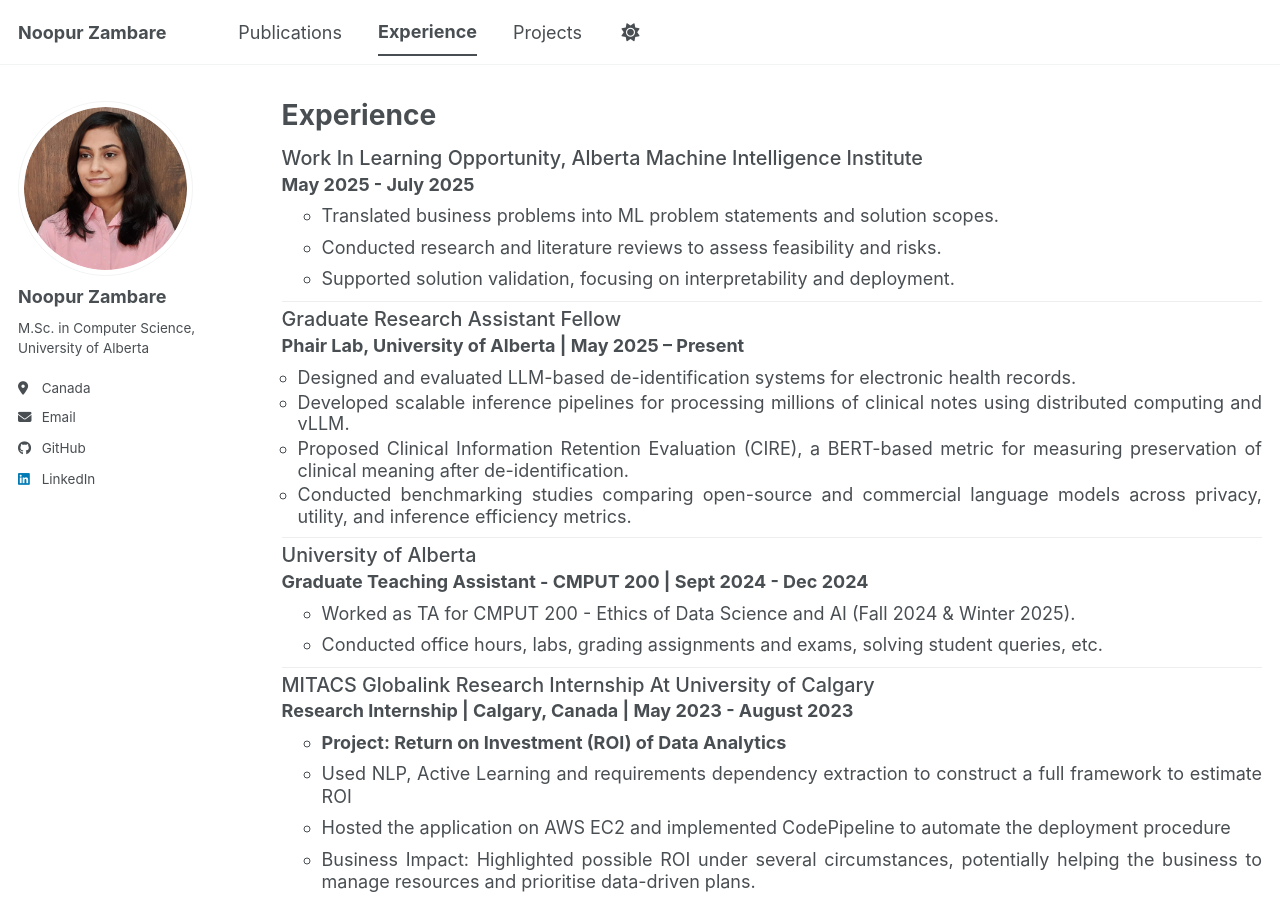
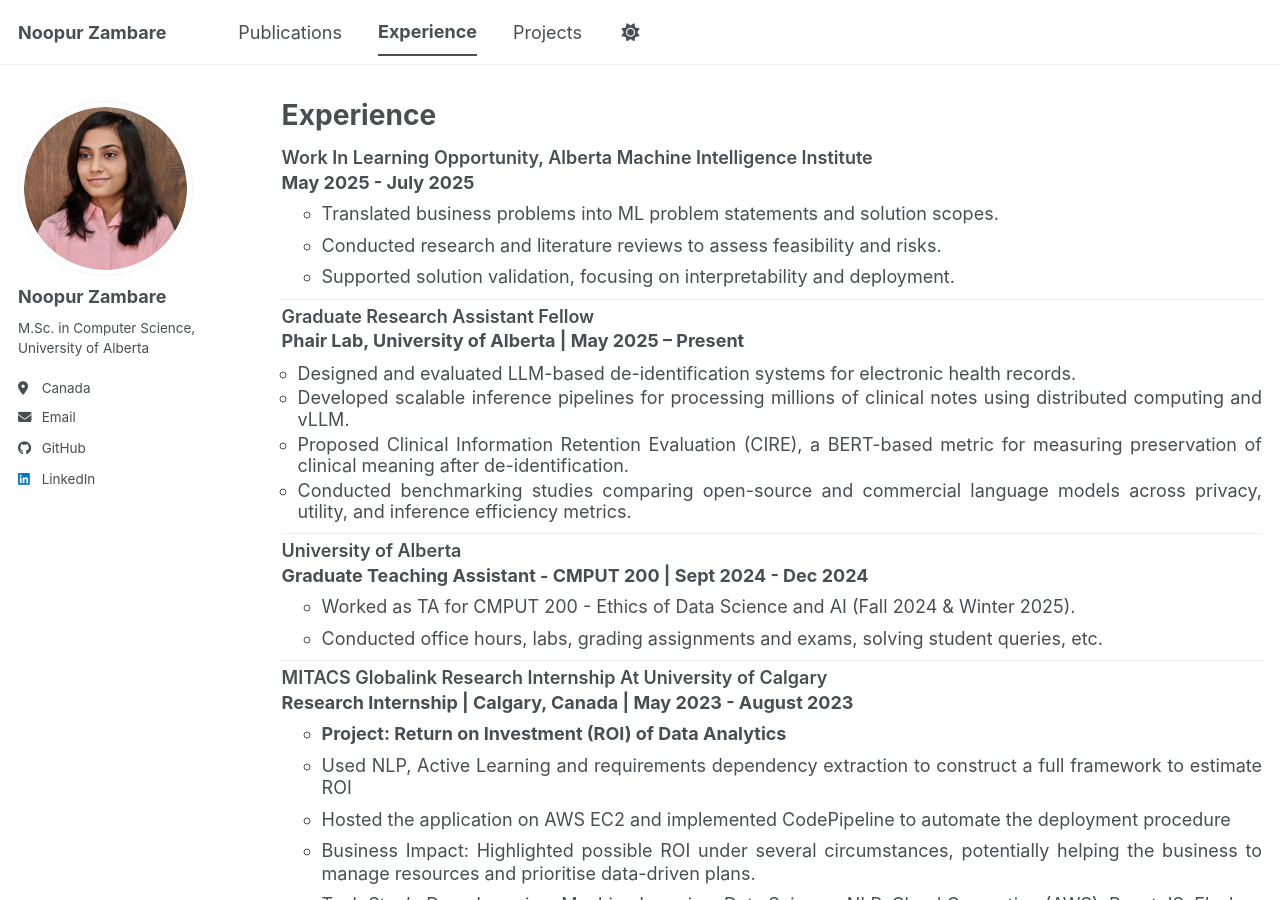
Before and after one commit to noopur-zambare/noopur-zambare.github.io, a Jekyll site: the page built from _pages/experience.html, in a window 1280 px wide and 900 px high. Built offline with Jekyll 4.4.1, drawn with Linux system fonts in a browser that asks for light colours; a script bundle is joined from its source files by our own code; library files that are not in the unit come from our copies.

Commit message:
experience updated

```diff
--- a/_pages/experience.html
+++ b/_pages/experience.html
@@ -15,7 +15,7 @@ author_profile: true
 
   <li style="margin-bottom: 10px;">
 
-    <h3 style="margin: 0 0 3px 0; font-size: 1.1em; font-weight: 500;">
+    <h3 style="margin: 0 0 3px 0; font-size: 1em; font-weight: 600;">
       {{ post.title }}
     </h3>
 
```
